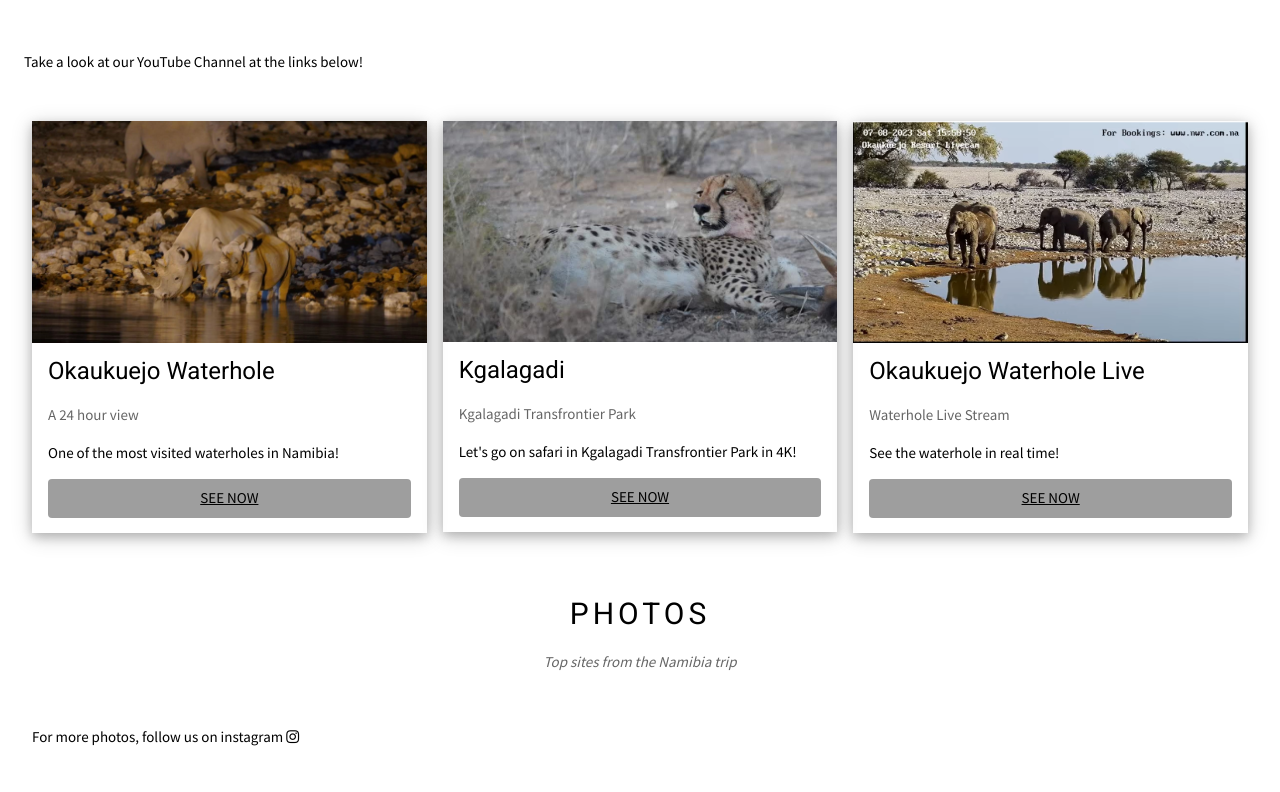
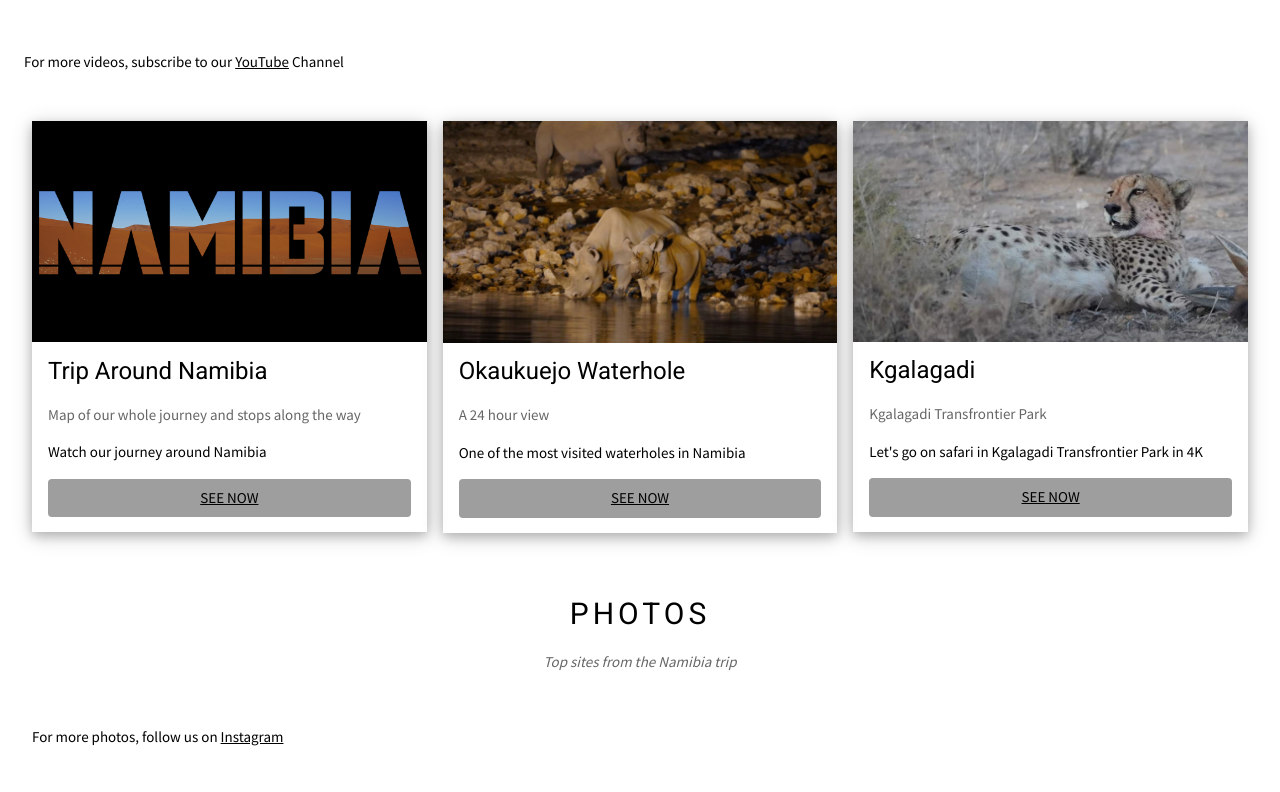
Before and after one commit to am0827462/TravelNew, a plain HTML site: page index.html in a window 1280 px wide. Shown: the part 1240-2032 px from the top of the page. Drawn offline with nearby package versions, Linux system fonts and the light colour scheme.

Commit message:
New video

```diff
--- a/index.html
+++ b/index.html
@@ -5,6 +5,7 @@
     <link rel="icon" type="image/x-icon" href="favicon.ico">
     <meta charset="UTF-8">
     <meta name="viewport" content="width=device-width, initial-scale=1">
+    <meta name="keywords" content="travel, Namibia, blog, Okaukuejo, DeadVlei, Kgalagadi" />
     <link rel="stylesheet" href="https://www.w3schools.com/w3css/4/w3.css">
     <link rel="stylesheet" href="https://fonts.googleapis.com/css?family=Roboto">
     <link rel="stylesheet" href="https://fonts.googleapis.com/css?family=Source Sans Pro">
@@ -56,10 +57,21 @@ and is wrapped around the whole page content, except for the footer in this exam
       <h2 class="w3-wide w3-center">VIDEOS</h2>
          <p class="w3-opacity w3-center"><i>Like and subscribe</i></p><br>
          <p class="w3-white w3-text-black w3-left-align">
-    Take a look at our YouTube Channel at the links below!
+    For more videos, subscribe to our <a href="https://www.youtube.com/@TheGabrielMcLaughlin">YouTube</a> Channel
       </p>
     </div>
 
+    <div class="w3-third w3-margin-bottom">
+      <div class="w3-card-4">
+        <img src="NamibiaYT.jpg" alt="Live" style="width:100%">
+        <div class="w3-container">
+          <h3>Trip Around Namibia</h3>
+          <p class="w3-opacity">Map of our whole journey and stops along the way</p>
+          <p>Watch our journey around Namibia</p>
+          <p><button class="w3-button w3-round w3-gray w3-block"><a href="https://www.youtube.com/watch?v=lsg3ruXhNA4">SEE NOW</a></button></p>
+        </div>
+      </div>
+    </div>
 
     <div class="w3-third w3-margin-bottom">
       <div class="w3-card-4">
@@ -67,7 +79,7 @@ and is wrapped around the whole page content, except for the footer in this exam
         <div class="w3-container">
           <h3>Okaukuejo Waterhole</h3>
           <p class="w3-opacity">A 24 hour view</p>
-          <p> One of the most visited waterholes in Namibia!</p>
+          <p> One of the most visited waterholes in Namibia</p>
           <p><button class="w3-button w3-round w3-gray w3-block"><a href="https://www.youtube.com/watch?v=V9JrHxnJQwc">SEE NOW</a></button></p>
         </div>
       </div>
@@ -79,20 +91,8 @@ and is wrapped around the whole page content, except for the footer in this exam
         <div class="w3-container">
           <h3>Kgalagadi</h3>
           <p class="w3-opacity">Kgalagadi Transfrontier Park</p>
-          <p>Let's go on safari in Kgalagadi Transfrontier Park in 4K!</p>
+          <p>Let's go on safari in Kgalagadi Transfrontier Park in 4K</p>
           <p><button class="w3-button w3-round w3-gray w3-block"><a href="https://www.youtube.com/watch?v=Us9_9ymhzKc">SEE NOW</a></button></p>
-        </div>
-      </div>
-    </div>
-
-    <div class="w3-third w3-margin-bottom">
-      <div class="w3-card-4">
-        <img src="Live.png" alt="Live" style="width:100%">
-        <div class="w3-container">
-          <h3>Okaukuejo Waterhole Live</h3>
-          <p class="w3-opacity">Waterhole Live Stream</p>
-          <p>See the waterhole in real time!</p>
-          <p><button class="w3-button w3-round w3-gray w3-block"><a href="https://www.youtube.com/watch?v=JVw2vHMpGQA">SEE NOW</a></button></p>
         </div>
       </div>
     </div>
@@ -105,7 +105,7 @@ and is wrapped around the whole page content, except for the footer in this exam
       <h2 class="w3-wide">PHOTOS</h2>
       <p class="w3-opacity"><em>Top sites from the Namibia trip</em></p><br>
       <p class="w3-left-align w3-white w3-text-black">
-    For more photos, follow us on instagram <a href="https://www.instagram.com/gabeandangela/"><i class="fa fa-instagram w3-hover-opacity"></i></a>
+    For more photos, follow us on <a href="https://www.instagram.com/gabeandangela/">Instagram</a>
       </p>
       </div>
 
@@ -138,30 +138,16 @@ and is wrapped around the whole page content, except for the footer in this exam
     </div>
   </div>
 
-<!-- Contact
-<div class="w3-white" id="Contact">
-  <div class="w3-container w3-padding-32">
-    <div class="w3-center w3-padding-32">
-<h2 class="w3-wide">CONTACT</h2>
- <p class="w3-opacity"><em>We'd love to hear from you</em></p><br>
-<p class="w3-white w3-text-black w3-left-align">
-     Let us know what you think!  We are always open to travel tips and suggestions.
-      </p>
-      </div>
-<form action="messageform.php" method="post">
-<p><input class="w3-input w3-padding-16 w3-border" type="text" placeholder="Name" required name="Name"></p>
-<p><input class="w3-input w3-padding-16 w3-border" type="email" placeholder="Email" required name="Email"></p>
-<p><input class="w3-input w3-padding-16 w3-border" type="text" placeholder="Message" required name="Message"></p>
-<p><input class="w3-button w3-round w3-gray w3-block" type="submit" value="SEND MESSAGE"></p>
-</form>
-</div>
-</div>
--->
+  <!--Jotform contact-->
+  <div id="Contact">
+    <script type="text/javascript" src="https://form.jotform.com/jsform/231893926203156"></script>
+  </div>
+
 
   <!-- Footer. This section contains an ad for W3Schools Spaces. You can leave it to support us. -->
-  <footer class="w3-container w3-dark-gray w3-center w3-margin-top" id="Contact">
-    <p>Contact us, or follow us on social media.</p>
-    <a href="mailto:angelammclaughlin@gmail.com"><em class="fa fa-envelope w3-hover-opacity"></em></a>
+  <footer class="w3-container w3-dark-gray w3-center w3-margin-top">
+    <p>Follow us on social media</p>
+    <a href="https://www.youtube.com/@TheGabrielMcLaughlin"><em class="fa fa-youtube w3-hover-opacity"></em></a>
     <a href="https://www.instagram.com/gabeandangela/"><em class="fa fa-instagram w3-hover-opacity"></em></a>
     <a href="https://www.linkedin.com/in/angela-mclaughlin-cpa-609b2856/"><em class="fa fa-linkedin w3-hover-opacity"></em></a>
     <p class="w3-small">This website was made with W3schools Spaces. Make your own free website today!</p>
```
Also changed, not shown: Live.png (deleted), NamibiaYT.jpg (added).
